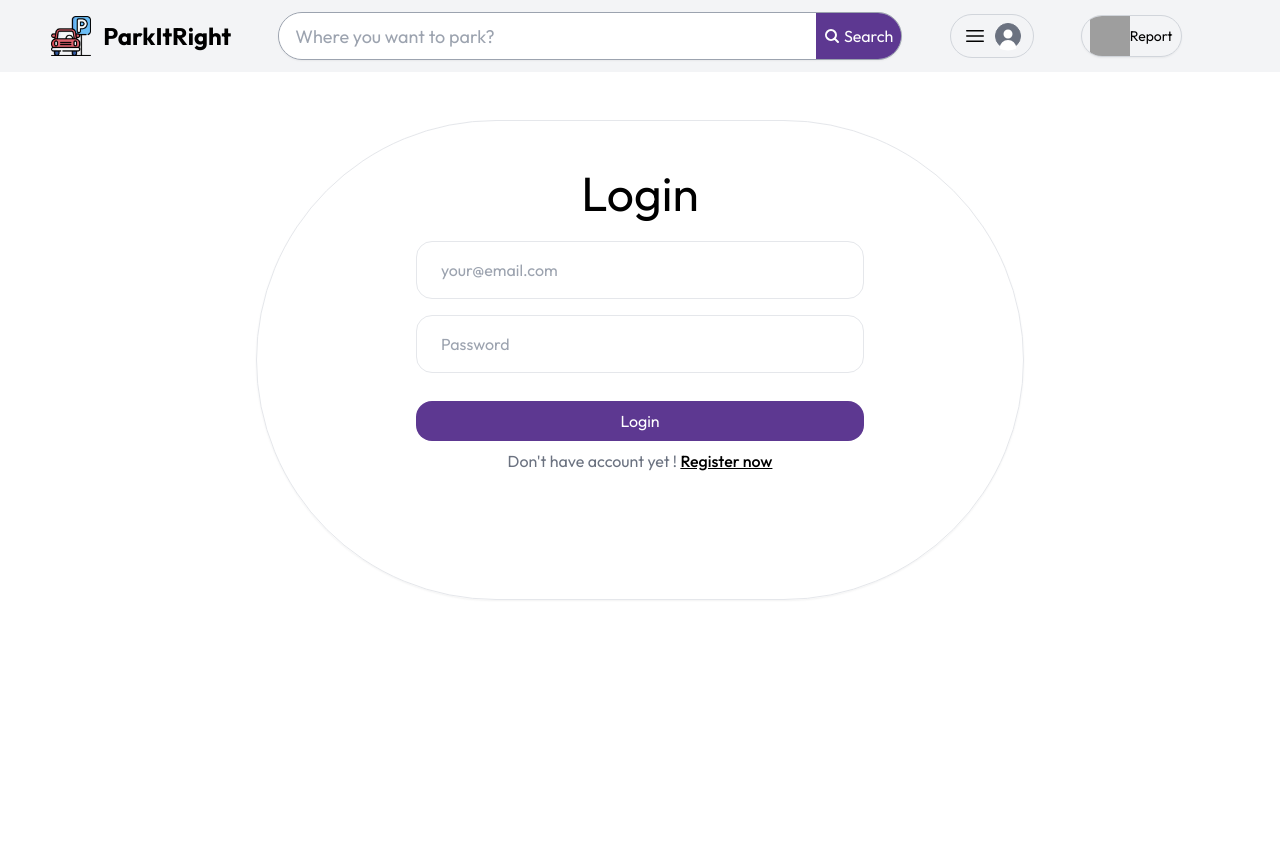
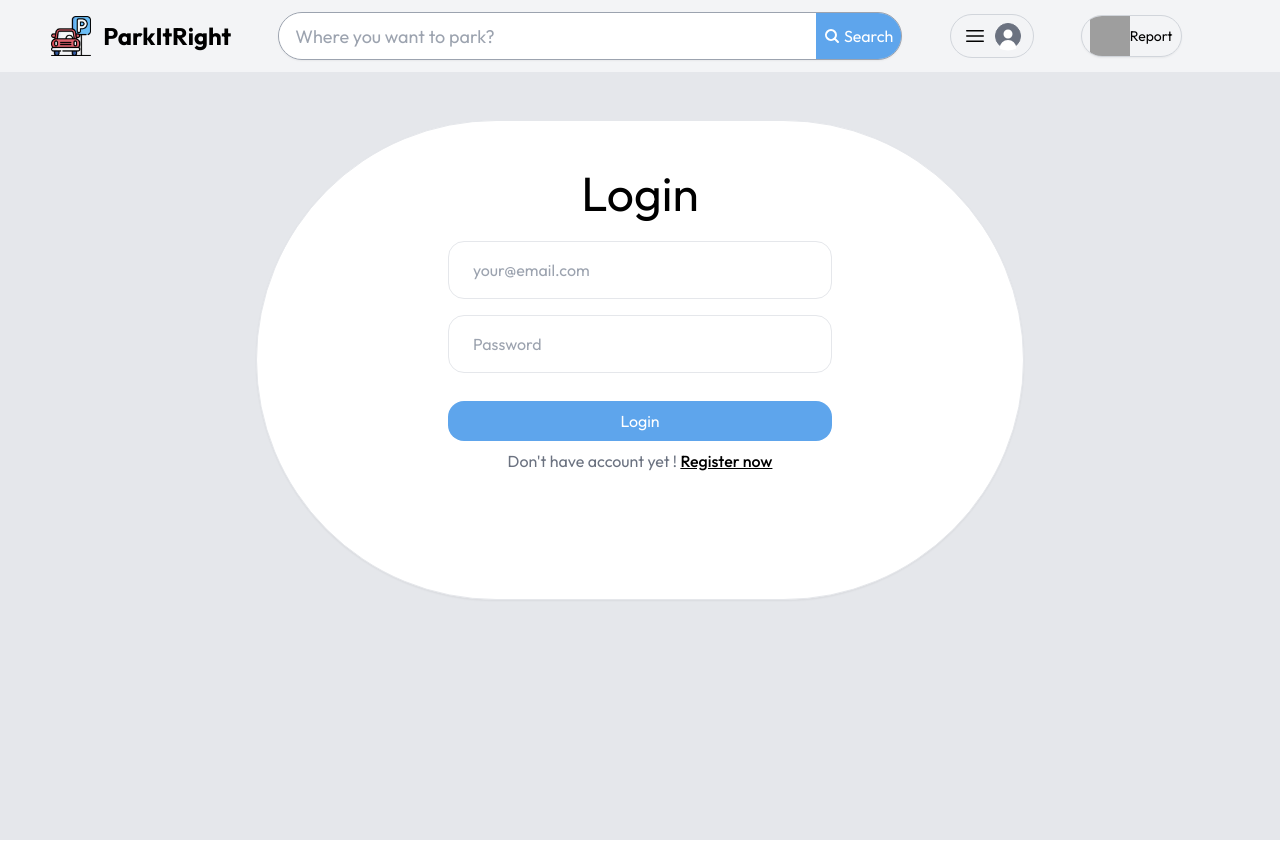
Before and after one commit to Pundiraryan/ParkItRight, a React (Vite) app in the folder client/: page /login in a window 1280 px wide. Built offline with nearby package versions, Linux system fonts and the light colour scheme; no server answers; grey boxes are pictures that could not be loaded.

Commit message:
login_page_changes

```diff
--- a/client/src/components/Login.jsx
+++ b/client/src/components/Login.jsx
@@ -38,10 +38,10 @@ const Login = () => {
 
 
   return (
-    <div className='mt-4 grow flex items-center justify-around h-screen'>
-      <div className='h-3/5 w-3/5 mb-40 border-black-400 rounded-full md:border text-black shadow-sm px-8 py-12'>
+    <div className='mt-4 grow flex items-center justify-around h-screen bg-gray-200'>
+      <div className='h-3/5 w-3/5 mb-40 border-black-400 rounded-full md:border text-black hover:shadow-xl shadow-sm px-8 py-12 bg-white'>
         <h1 className='text-5xl text-center mb-4'>Login</h1>
-        <form className='max-w-md mx-auto' onSubmit={handleLoginUser} >
+        <form className='max-w-sm mx-auto' onSubmit={handleLoginUser} >
           <input
             type="email"
             placeholder="your@email.com"
--- a/client/tailwind.config.cjs
+++ b/client/tailwind.config.cjs
@@ -10,7 +10,7 @@ module.exports = {
     },
     extend: {
       colors : {
-        primary : '#5D3891',
+        primary : '#5EA5EC',
       }
     },
   },
```
